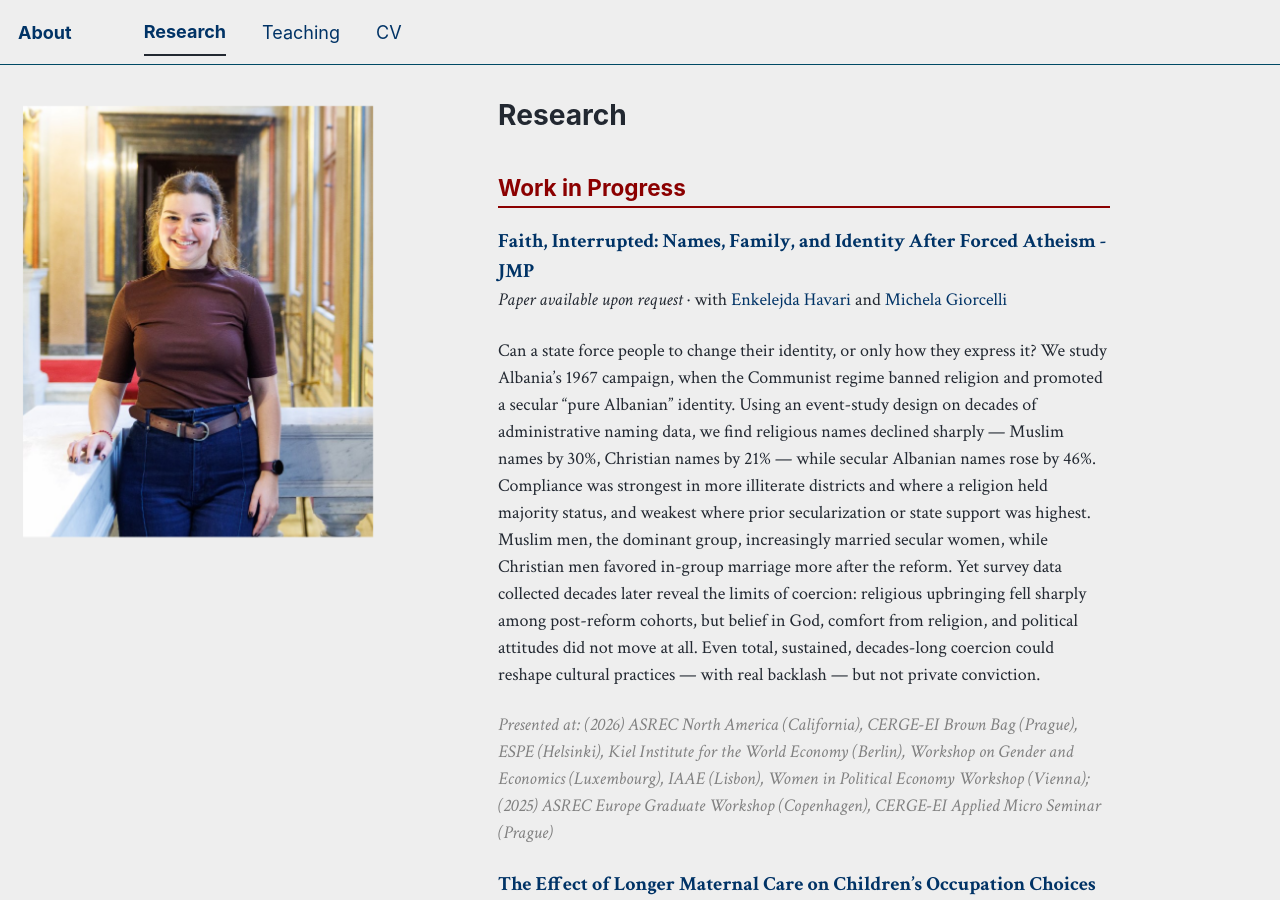
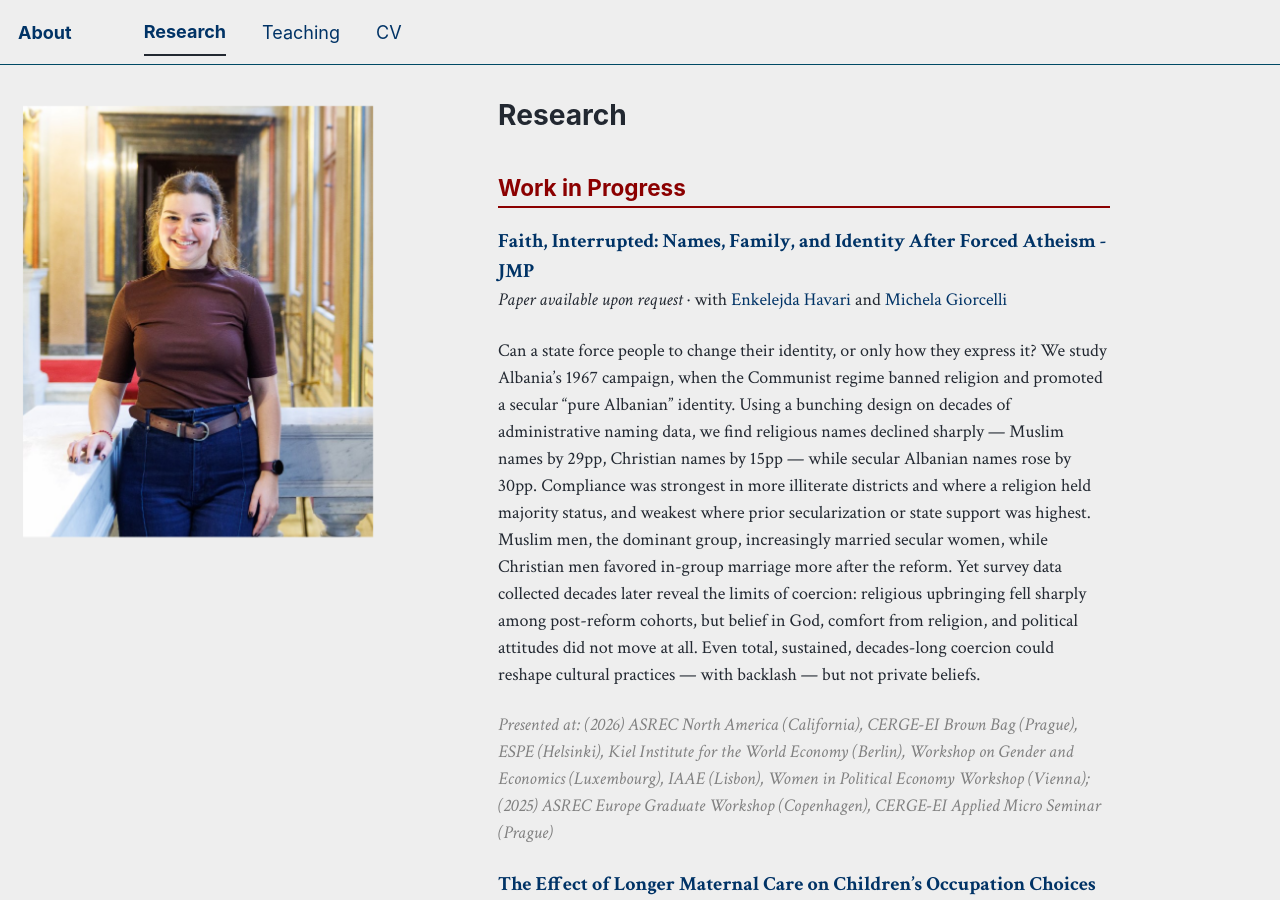
Before and after one commit to sofianasinani/sofianasinani.github.io, a Jekyll site: the page built from _publications/publications.md, in a window 1280 px wide and 900 px high. Built offline with Jekyll 4.4.1, drawn with Linux system fonts in a browser that asks for light colours; a script bundle is joined from its source files by our own code; library files that are not in the unit come from our copies.

Commit message:
Revise identity change study findings in publications.md
Updated the findings and statistics regarding the decline of religious names and the rise of secular Albanian names in Albania's 1967 campaign.

```diff
--- a/_publications/publications.md
+++ b/_publications/publications.md
@@ -12,7 +12,7 @@ author_profile: true
 *Paper available upon request* · with [Enkelejda Havari](https://sites.google.com/site/enkehavari/) and [Michela Giorcelli](http://www.giorcellimichela.com/)
 <br>
 
-Can a state force people to change their identity, or only how they express it? We study Albania's 1967 campaign, when the Communist regime banned religion and promoted a secular "pure Albanian" identity. Using an event-study design on decades of administrative naming data, we find religious names declined sharply — Muslim names by 30%, Christian names by 21% — while secular Albanian names rose by 46%. Compliance was strongest in more illiterate districts and where a religion held majority status, and weakest where prior secularization or state support was highest. Muslim men, the dominant group, increasingly married secular women, while Christian men favored in-group marriage more after the reform. Yet survey data collected decades later reveal the limits of coercion: religious upbringing fell sharply among post-reform cohorts, but belief in God, comfort from religion, and political attitudes did not move at all. Even total, sustained, decades-long coercion could reshape cultural practices — with real backlash — but not private conviction.
+Can a state force people to change their identity, or only how they express it? We study Albania's 1967 campaign, when the Communist regime banned religion and promoted a secular "pure Albanian" identity. Using a bunching design on decades of administrative naming data, we find religious names declined sharply — Muslim names by 29pp, Christian names by 15pp — while secular Albanian names rose by 30pp. Compliance was strongest in more illiterate districts and where a religion held majority status, and weakest where prior secularization or state support was highest. Muslim men, the dominant group, increasingly married secular women, while Christian men favored in-group marriage more after the reform. Yet survey data collected decades later reveal the limits of coercion: religious upbringing fell sharply among post-reform cohorts, but belief in God, comfort from religion, and political attitudes did not move at all. Even total, sustained, decades-long coercion could reshape cultural practices — with backlash — but not private beliefs.
 
 <p><em><span style="color: grey;">Presented at: (2026) ASREC North America (California), CERGE-EI Brown Bag (Prague), ESPE (Helsinki), Kiel Institute for the World Economy (Berlin), Workshop on Gender and Economics (Luxembourg), IAAE (Lisbon), Women in Political Economy Workshop (Vienna); (2025) ASREC Europe Graduate Workshop (Copenhagen), CERGE-EI Applied Micro Seminar (Prague)</span></em></p>
 
```
